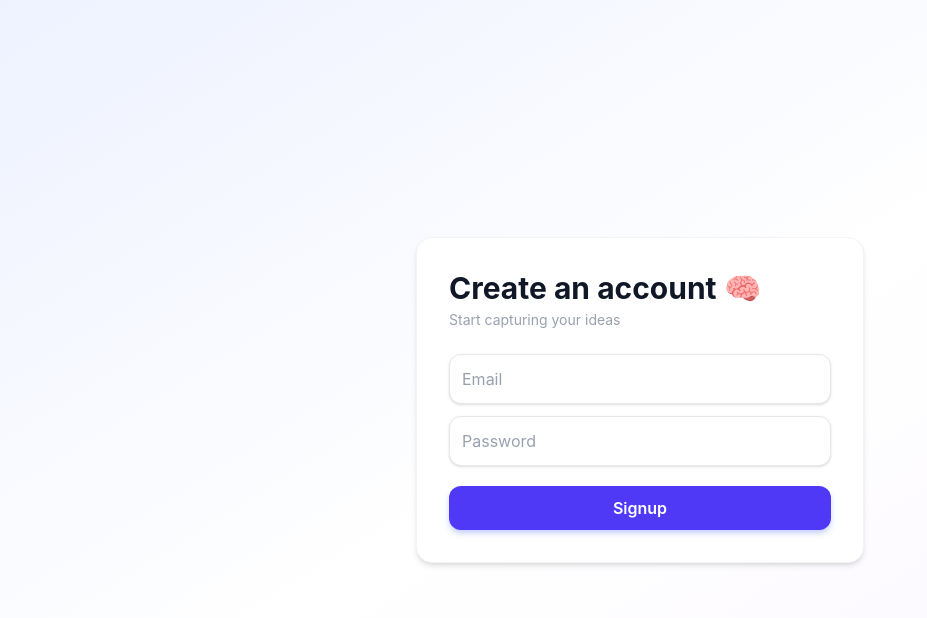
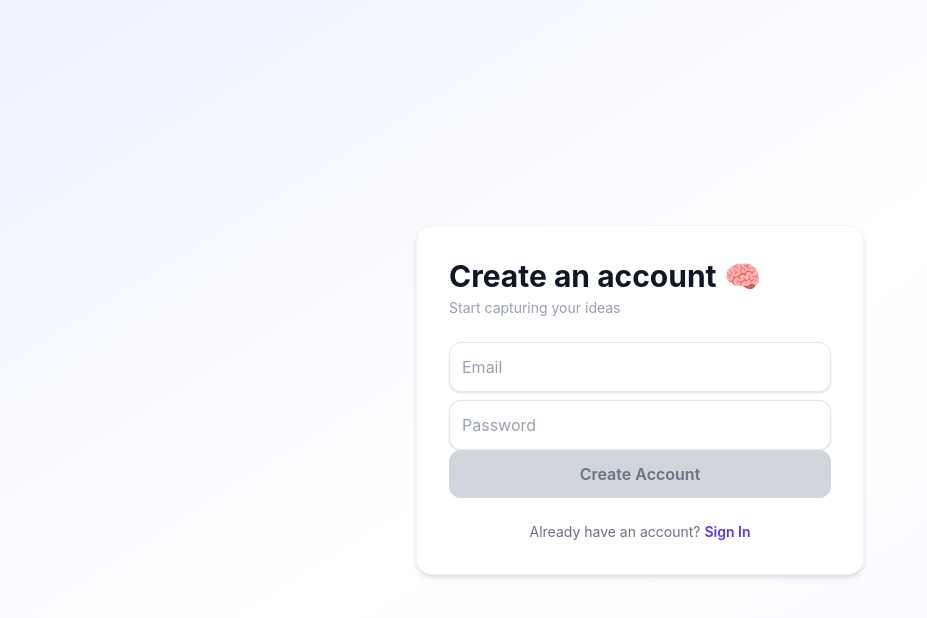
Before and after one commit to arundhatiharnoorkar/Second-Brain-App, a React (Vite) app in the folder client/: page /signup in a window 1280 px wide. Shown: the top 618 px of the page, without its empty margins (0-927 px from the left). Built offline with nearby package versions, Linux system fonts and the light colour scheme; no server answers.

Commit message:
Fix signup

```diff
--- a/client/src/pages/Signup.tsx
+++ b/client/src/pages/Signup.tsx
@@ -2,38 +2,71 @@ import { useState } from "react";
 import axios from "axios";
 import { useNavigate } from "react-router-dom";
 import toast from "react-hot-toast";
+
 const API = import.meta.env.VITE_API_URL;
 
 function Signup() {
   const navigate = useNavigate();
+
   const [email, setEmail] = useState("");
   const [password, setPassword] = useState("");
   const [error, setError] = useState("");
+  const [loading, setLoading] = useState(false);
+
+  const passwordChecks = {
+    length: password.length >= 8,
+    uppercase: /[A-Z]/.test(password),
+    lowercase: /[a-z]/.test(password),
+    number: /[0-9]/.test(password),
+    special: /[^A-Za-z0-9]/.test(password),
+  };
+
+  const isPasswordValid =
+    passwordChecks.length &&
+    passwordChecks.uppercase &&
+    passwordChecks.lowercase &&
+    passwordChecks.number &&
+    passwordChecks.special;
+
+  const isEmailValid =
+    /^[^\s@]+@[^\s@]+\.[^\s@]+$/.test(email);
+
+  const isFormValid =
+    isEmailValid && isPasswordValid;
 
   const handleSignup = async () => {
-if (!email.trim() || !password.trim()) {
-    setError("Email and password are required");
+    setError("");
+
+    if (!email.trim()) {
+      setError("Email is required");
       return;
     }
 
+    if (!password.trim()) {
+      setError("Password is required");
+      return;
+    }
+
+    setLoading(true);
+
     try {
-        console.log("button clicked");
-      const response = await axios.post(
-        `${API}/api/auth/signup`,
-        {
+      await axios.post(`${API}/api/auth/signup`, {
         email,
         password,
-        }
-      );
-
-      console.log(response.data);
+      });
 
       toast.success("Signup successful");
       navigate("/signin");
     } catch (error: any) {
+      const message =
+        error.response?.data?.message ||
+        error.response?.data?.errors?.join(", ") ||
+        "Signup failed";
 
-        console.log(error.message);
-        toast.error("Signup failed");
+      setError(message);
+      toast.error(message);
+    } finally {
+      setLoading(false);
     }
   };
 
@@ -41,36 +74,107 @@ if (!email.trim() || !password.trim()) {
     <div className="min-h-screen bg-gradient-to-br from-indigo-50 via-white to-purple-50 flex items-center justify-center p-6">
       <div className="bg-white border border-gray-100 rounded-2xl shadow-md p-8 w-full max-w-md">
 
-        <h1 className="text-3xl font-bold text-gray-900 mb-1">Create an account 🧠</h1>
-        <p className="text-gray-400 text-sm mb-6">Start capturing your ideas</p>
+        <h1 className="text-3xl font-bold text-gray-900 mb-1">
+          Create an account 🧠
+        </h1>
+
+        <p className="text-gray-400 text-sm mb-6">
+          Start capturing your ideas
+        </p>
+
+        {/* Email */}
 
         <input
           type="email"
           placeholder="Email"
           value={email}
-          onChange={(e) => setEmail(e.target.value)}
-          className="bg-white text-gray-900 placeholder-gray-400 border border-gray-200 rounded-xl p-3 w-full mb-3 shadow-sm focus:outline-none focus:ring-2 focus:ring-indigo-400 focus:border-transparent transition"
+          onChange={(e) => {
+            setEmail(e.target.value);
+            setError("");
+          }}
+          className="bg-white text-gray-900 placeholder-gray-400 border border-gray-200 rounded-xl p-3 w-full mb-2 shadow-sm focus:outline-none focus:ring-2 focus:ring-indigo-400 focus:border-transparent transition"
         />
+
+        {email.length > 0 && !isEmailValid && (
+          <p className="text-red-500 text-sm mb-3">
+            Please enter a valid email address.
+          </p>
+        )}
+
+        {/* Password */}
 
         <input
           type="password"
           placeholder="Password"
           value={password}
-          onChange={(e) => setPassword(e.target.value)}
-          className="bg-white text-gray-900 placeholder-gray-400 border border-gray-200 rounded-xl p-3 w-full mb-5 shadow-sm focus:outline-none focus:ring-2 focus:ring-indigo-400 focus:border-transparent transition"
+          onChange={(e) => {
+            setPassword(e.target.value);
+            setError("");
+          }}
+          className="bg-white text-gray-900 placeholder-gray-400 border border-gray-200 rounded-xl p-3 w-full shadow-sm focus:outline-none focus:ring-2 focus:ring-indigo-400 focus:border-transparent transition"
         />
 
-        <button onClick={handleSignup}
-          className="bg-indigo-600 hover:bg-indigo-700 active:bg-indigo-800 text-white w-full py-2.5 font-semibold rounded-xl transition shadow-md shadow-indigo-200"
+        {/* Password Requirements */}
+
+        {password.length > 0 && (
+          <div className="text-sm mt-3 space-y-1 mb-5">
+
+            <p className={passwordChecks.length ? "text-green-600" : "text-gray-500"}>
+              {passwordChecks.length ? "✅" : "⭕"} At least 8 characters
+            </p>
+
+            <p className={passwordChecks.uppercase ? "text-green-600" : "text-gray-500"}>
+              {passwordChecks.uppercase ? "✅" : "⭕"} One uppercase letter
+            </p>
+
+            <p className={passwordChecks.lowercase ? "text-green-600" : "text-gray-500"}>
+              {passwordChecks.lowercase ? "✅" : "⭕"} One lowercase letter
+            </p>
+
+            <p className={passwordChecks.number ? "text-green-600" : "text-gray-500"}>
+              {passwordChecks.number ? "✅" : "⭕"} One number
+            </p>
+
+            <p className={passwordChecks.special ? "text-green-600" : "text-gray-500"}>
+              {passwordChecks.special ? "✅" : "⭕"} One special character
+            </p>
+
+          </div>
+        )}
+
+        {/* Signup Button */}
+
+        <button
+          onClick={handleSignup}
+          disabled={!isFormValid || loading}
+          className={`w-full py-3 rounded-xl font-semibold transition ${
+            isFormValid
+              ? "bg-indigo-600 hover:bg-indigo-700 text-white"
+              : "bg-gray-300 text-gray-500 cursor-not-allowed"
+          }`}
         >
-          Signup
+          {loading ? "Creating Account..." : "Create Account"}
         </button>
 
+        {/* Error */}
+
         {error && (
-  <p className="text-red-500">
+          <p className="text-red-500 text-sm mt-3 text-center">
             {error}
           </p>
         )}
+
+        {/* Sign In */}
+
+        <p className="text-center text-sm text-gray-500 mt-6">
+          Already have an account?{" "}
+          <span
+            onClick={() => navigate("/signin")}
+            className="text-indigo-600 font-semibold cursor-pointer hover:underline"
+          >
+            Sign In
+          </span>
+        </p>
 
       </div>
     </div>
```
Lines whose indentation alone changed are shown as unchanged.
